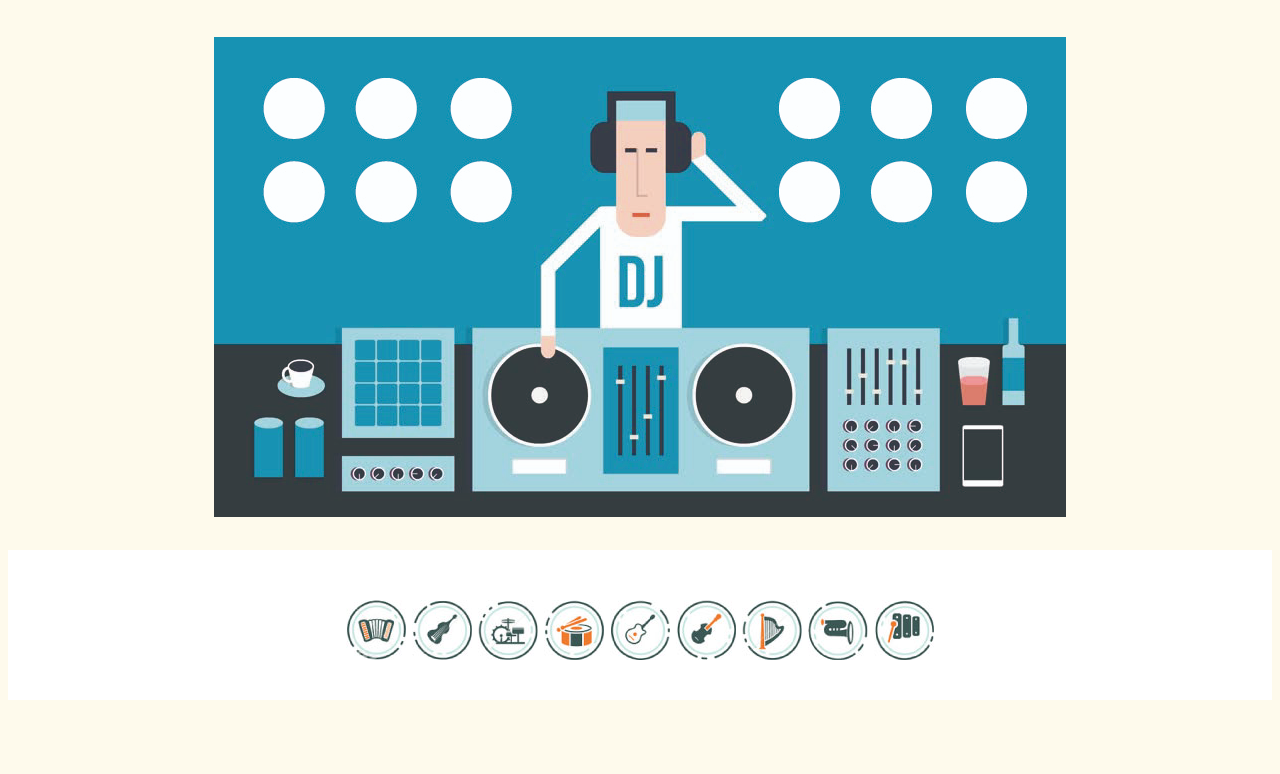
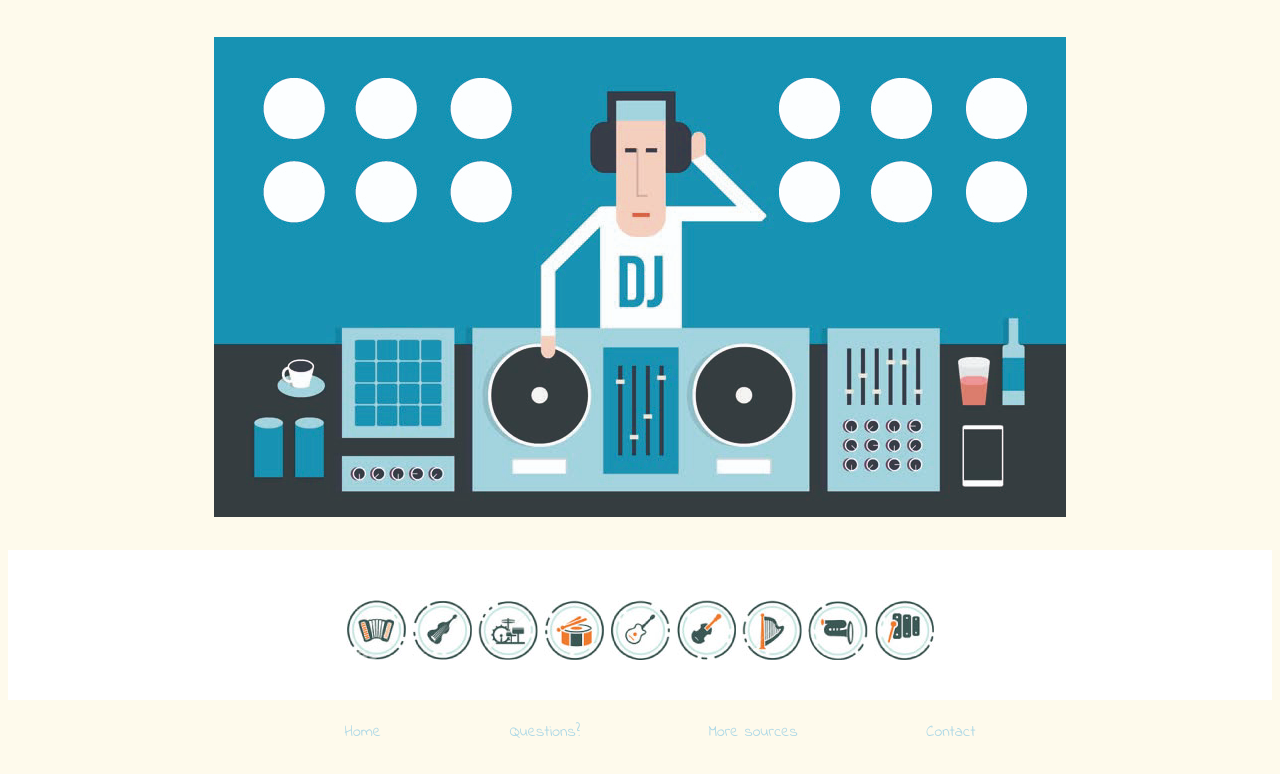
Before and after one commit to jiyun-bae/bae_j_Music-Mixer, a plain HTML site: page index.html in a window 1280 px wide. Shown: the part 218-992 px from the top of the page. Before the commit the page ends 926 px from the top, so only its background shows below. Drawn offline with Linux system fonts and the light colour scheme.

Commit message:
Updating CSS file

```diff
--- a/css/main.css
+++ b/css/main.css
@@ -22,7 +22,8 @@ p {
 .hidden { display: none }
 
 #game-boards {
-	width: 100%; text-align: center;
+	width: 100%;
+	text-align: center;
 }
 
 .sectionContainer {
@@ -42,3 +43,25 @@ p {
 .sectionContainer img:hover {
 	opacity: .5;
 }
+
+#FooterNav {
+	position: center;
+	font-size: 16px;
+	margin-bottom: 5px;
+	margin-top: 20px;
+	text-align: center;
+}
+
+#FooterNav li {
+	display: inline;
+	padding: 5%;
+}
+
+#FooterNav li a {
+	text-decoration: none; /* remove underline */
+	color: lightblue;
+}
+
+#FooterNav li a:hover {
+	color: #EF5F43;
+}
--- a/index.html
+++ b/index.html
@@ -32,7 +32,15 @@
 	</section>
 
 	<footer>
-
+		<nav id="FooterNav">
+			<h2 class="hidden">Main Navigation</h2>
+				<ul>
+					<li><a href="index.html">Home</a></li>
+					<li><a href="#">Questions?</a></li>
+					<li><a href="#">More sources</a></li>
+					<li><a href="#">Contact</a></li>
+			    </ul>
+		</nav>
 	</footer>
 
     <script src="script/app.js"></script>
```
Also changed, not shown: 1 other file.
